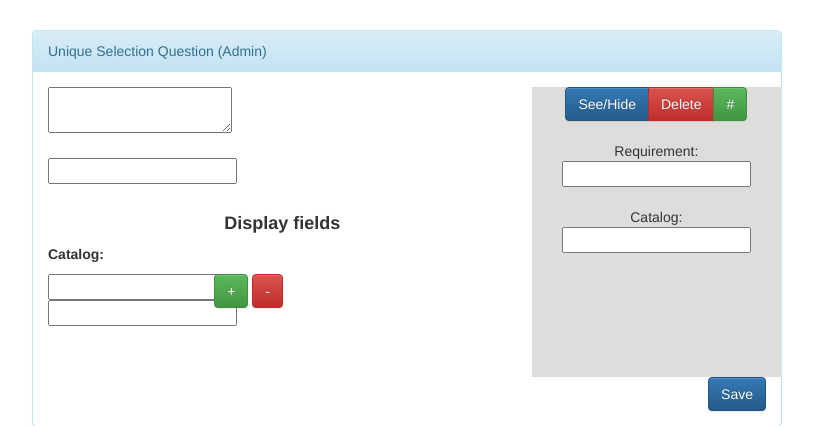
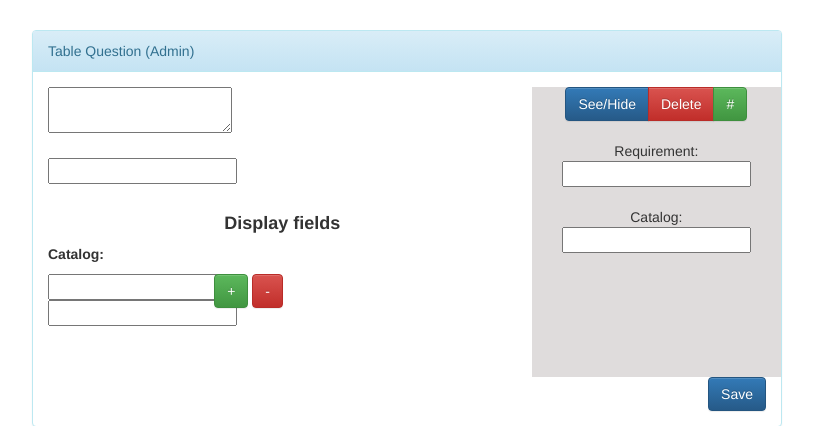
Before and after one commit to Solvosoft/derb, a Django app: template report_builder/templates/admin/table_question.html in a window 1280 px wide. Shown: the part 52-478 px from the top of the page, without its empty margins (233-1046 px from the left). Run offline with Django 3.2, Linux system fonts and the light colour scheme; the template is opened without the code that fills it: most values are stand-ins (such as "Sample title", 1, 10 or a date in 2020); form fields are guessed from the names that the template uses; some libraries are stand-ins or nearby versions.

Commit message:
Change the name in the admin view

```diff
--- a/report_builder/templates/admin/table_question.html
+++ b/report_builder/templates/admin/table_question.html
@@ -22,7 +22,7 @@
             <!-- Panel View -->
             <div class="panel panel-info">
                 <div class="panel-heading">
-                    {% trans 'Unique Selection Question (Admin)' %}
+                    {% trans 'Table Question (Admin)' %}
                 </div>
 
                 <div class="panel-body">
```
